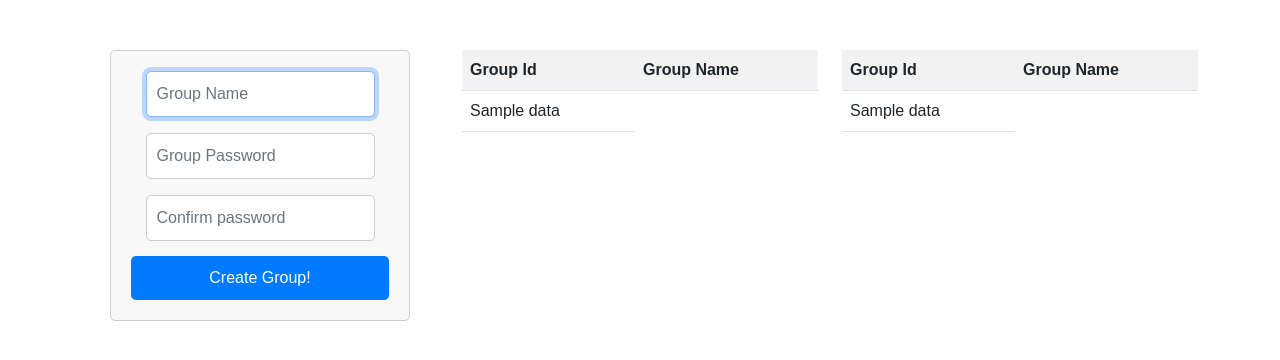
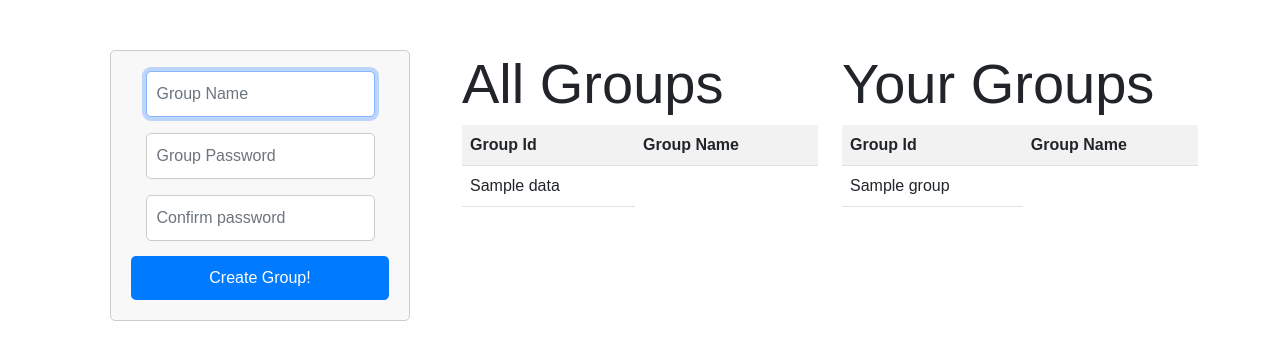
Before and after one commit to burakssener/Kesis, a Flask app: template basicsocial/templates/groups.html in a window 1280 px wide. Shown: the part 68-428 px from the top of the page. Run offline with Flask 3, Linux system fonts and the light colour scheme; the template is opened without the code that fills it: most values are stand-ins (such as "Sample title", 1, 10 or a date in 2020); some libraries are stand-ins or nearby versions.

Commit message:
Tue, Nov 21, 2023, 10:54 PM +03:00

```diff
--- a/basicsocial/app.py
+++ b/basicsocial/app.py
@@ -117,9 +117,9 @@ def feed():
 @app.route("/groups", methods=["GET", "POST"])
 @login_required
 def group():
-    displayment = db.execute("SELECT group_id, group_name FROM GROUPS")
+    all_groups = db.execute("SELECT group_id, group_name FROM GROUPS")
     if request.method == "GET":
-        return render_template("groups.html", displayment=displayment)
+        return render_template("groups.html", all_groups=all_groups)
 
     elif request.method == "POST":
 
@@ -141,8 +141,9 @@ def group():
                 db.execute("INSERT INTO groups (group_name, group_pass) VALUES (?, ?)", group_name, generate_password_hash(password))
                 group_id = db.execute("SELECT group_id FROM groups WHERE group_name = ?", group_name)[0]
                 db.execute("INSERT INTO group_members (user_id, group_id) VALUES (?, ?)", session["user_id"], group_id["group_id"] )
-                displayment = db.execute("SELECT group_id, group_name FROM GROUPS")
-                return render_template("groups.html", displayment=displayment)
+                all_groups = db.execute("SELECT group_id, group_name FROM groups")
+                users_groups = db.execute("SELECT group_id, group_name FROM groups WHERE group_id IN (SELECT group_id FROM group_members WHERE user_id = ?)", session["user_id"])
+                return render_template("groups.html", all_groups=all_groups, users_groups=users_groups)
 
 
 
--- a/basicsocial/templates/groups.html
+++ b/basicsocial/templates/groups.html
@@ -22,12 +22,13 @@
                 </form>
             </div>
             <div class = "col-4">
+                <h1 class="display-4"> All Groups</h1>
                 <table class="table table-striped">
                     <tr>
                         <th >Group Id</th>
                         <th>Group Name</th>
                     </tr>
-                    {%for group in displayment%}
+                    {%for group in all_groups%}
                         <tr >
                             {%for data in group.values()%}
                                 <td>
@@ -39,14 +40,15 @@
                 </table>
             </div>
             <div class = "col-4">
+                <h1 class="display-4"> Your Groups</h1>
                 <table class="table table-striped">
                     <tr>
                         <th>Group Id</th>
                         <th>Group Name</th>
                     </tr>
-                    {%for group in displayment%}
+                    {%for group in users_groups%}
                         <tr>
-                            {%for data in group.values()%}
+                            {%for data in users_groups.values()%}
                                 <td>
                                     {{data}}
                                 </td>
```
Also changed, not shown: basicsocial/social.db.
